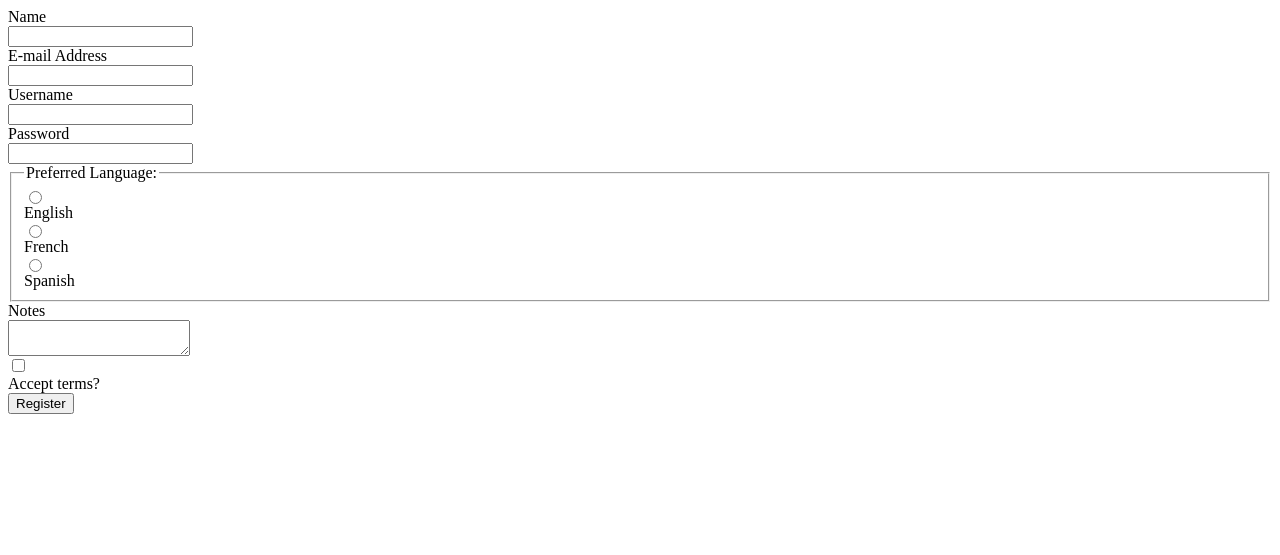
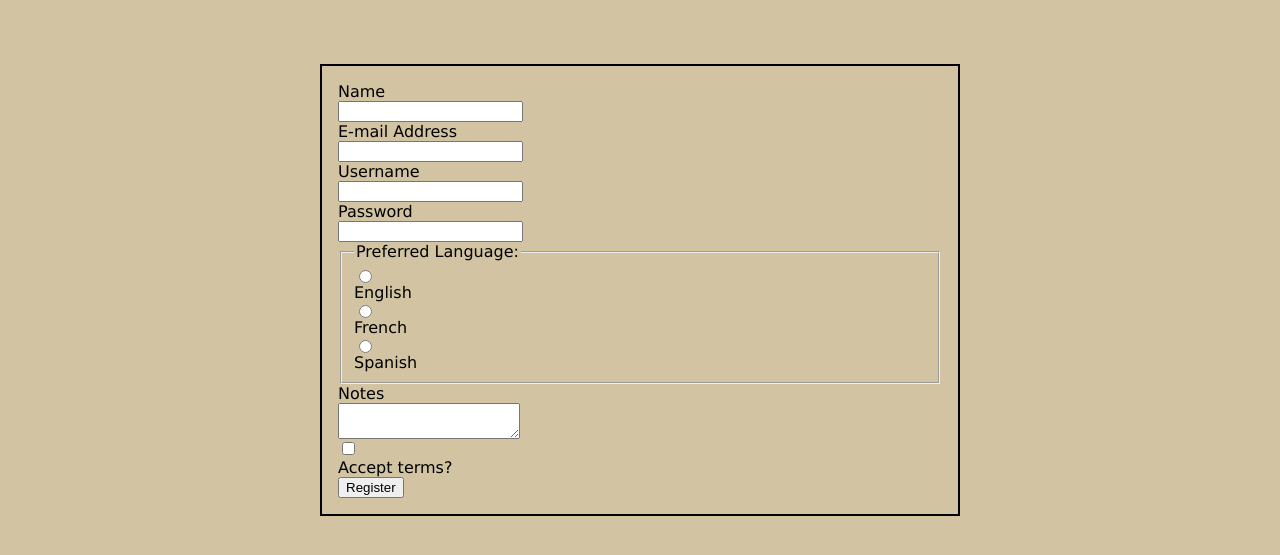
Before and after one commit to SueW/assignments, a PHP site: page / in a window 1280 px wide. Shown: the top 555 px of the page. Run offline with PHP 8.4, Linux system fonts and the light colour scheme.

Commit message:
styled the form

```diff
--- a/mtm1531/assignment-3/css/general.css
+++ b/mtm1531/assignment-3/css/general.css
@@ -8,3 +8,12 @@ label {
 .error {
 	color:#f33;
 }
+
+body {
+	font-family:Verdana, Geneva, sans-serif;
+	margin: 5% 25% 0 25%;
+	padding: 1em;
+	background-color: #D2C4A2;
+	border: solid #000 2px;
+
+}
```
